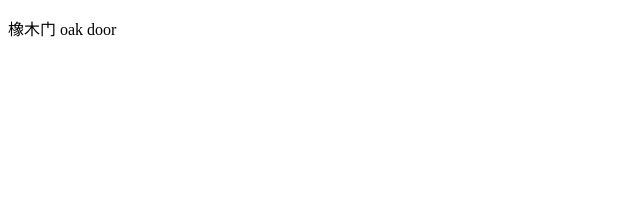
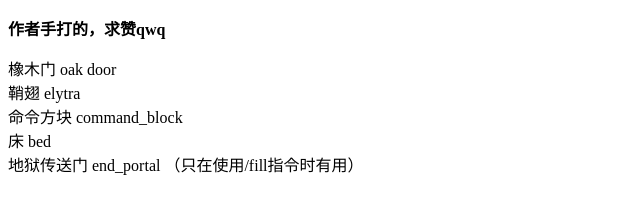
Before and after one commit to Kevinguo087/minecraft, a plain HTML site: page index.html in a window 1280 px wide. Shown: the whole page, without its empty margins (0-640 px from the left). Drawn offline with Linux system fonts and the light colour scheme.

Commit message:
Update index.html

```diff
--- a/index.html
+++ b/index.html
@@ -1,5 +1,6 @@
 <!DOCTYPE html>
 <html>
 <head>
-<p>橡木门 oak door </br> </p>
+  <p><b>作者手打的，求赞qwq</b></p>
+  <p>橡木门 oak door </br>鞘翅 elytra </br> 命令方块 command_block </br> 床 bed </br> 地狱传送门 end_portal （只在使用/fill指令时有用） </br> </p>
 </html>
```
